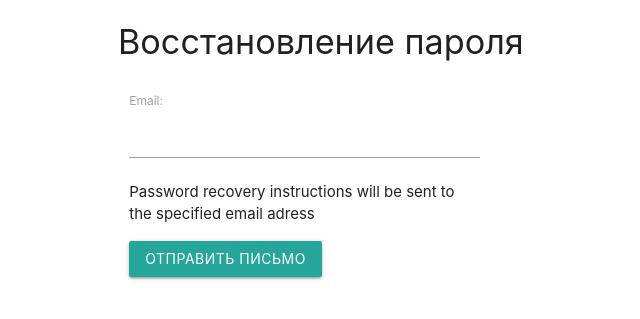
After one commit to polinabelova/ss_practice, a Django app: page /users/password-reset/ in a window 1280 px wide. The commit adds this page. Shown: the top 319 px of the page, without its empty margins (74-714 px from the left). Run offline with Django 4.2, Linux system fonts and the light colour scheme.

Commit message:
add email reset

```diff
--- a/users/forms.py
+++ b/users/forms.py
@@ -1,5 +1,6 @@
+# from xml.dom import ValidationErr
 from django import forms
-from django.contrib.auth.forms import UserCreationForm, AuthenticationForm
+from django.contrib.auth.forms import UserCreationForm, AuthenticationForm, PasswordResetForm
 from .models import User
 
 
@@ -11,3 +12,14 @@ class RegisterForm(UserCreationForm):
 
 class LoginForm(AuthenticationForm):
     username = forms.CharField(label='Email')
+
+
+class UserPasswordResetForm(PasswordResetForm):
+
+    def clean_email(self):
+        email = self.cleaned_data['email']
+        if not User.objects.filter(email=email, is_active=True).exists():
+            msg = ("There is no user registered with the specified E-Mail address.")
+            self.add_error('email', msg)
+
+        return email
--- a/users/templates/users/login.html
+++ b/users/templates/users/login.html
@@ -27,6 +27,10 @@
       <p>
         <a href="{%url 'register' %}" class="btn waves-effect waves-light">SignUp</a>
       </p>
+
+      <p>
+        <a href="{%url 'password_reset' %}" >Forgot password?</a>
+      </p>
     </div>
   </div>
 </body>
--- /dev/null
+++ b/users/templates/users/subject_password_reset_email.txt
@@ -0,0 +1 @@
+Восстановление пароля
--- /dev/null
+++ b/users/templates/users/user_password_reset.html
@@ -0,0 +1,38 @@
+<!DOCTYPE html>
+<html lang="en">
+
+<head>
+    <meta charset="UTF-8">
+    <meta http-equiv="X-UA-Compatible" content="IE=edge">
+    <meta name="viewport" content="width=device-width, initial-scale=1.0">
+    <link rel="stylesheet" href="https://cdnjs.cloudflare.com/ajax/libs/materialize/1.0.0/css/materialize.min.css">
+    <title>Document</title>
+</head>
+
+<body>
+
+    <div class="container">
+        <div col s3>
+            <h4>Восстановление пароля</h4>
+        </div>
+        {% block content %}
+
+        <div>
+            <form method="post">
+                <div class="row">
+                    <div class="col s5">
+                        {% csrf_token %}
+                        {{ form.as_p }}
+                        <p>Password recovery instructions will be sent to the specified email adress</p>
+                        <button class="btn waves-effect waves-light" type="submit">Отправить письмо</button>
+                    </div>
+                </div>
+            </form>
+
+        </div>
+
+        {% endblock %}
+    </div>
+</body>
+
+</html>
--- a/users/urls.py
+++ b/users/urls.py
@@ -13,5 +13,7 @@ urlpatterns = [
          UserConfirmEmailView.as_view(), name='confirm_email'),
     path('confirm-email-failed/', EmailConfirmationFailedView.as_view(),
          name='email_confirmation_failed'),
+    path('password-reset/', UserForgotPasswordView.as_view(), name='password_reset'),
+    path('set-new-password/<uidb64>/<token>/', UserPasswordResetConfirmView.as_view(), name='password_reset_confirm'),
 
 ]
--- a/users/views.py
+++ b/users/views.py
@@ -1,18 +1,19 @@
 from django.views import generic
 from django.shortcuts import render, redirect
 from django.views import View
-from .forms import RegisterForm, LoginForm
-from .choices import UserState
+from django.contrib.auth.forms import PasswordResetForm, SetPasswordForm
+from django.contrib.messages.views import SuccessMessageMixin
 from django.urls import reverse_lazy
 from django.views.generic.base import TemplateView
 from django.contrib.auth import views as auth_views
+from django.contrib.auth.views import PasswordResetView, PasswordResetConfirmView
 from django.core.mail import send_mail
 from django.utils.http import urlsafe_base64_encode, urlsafe_base64_decode
 from django.utils.encoding import force_bytes
 from .token import account_activation_token
 from .models import User
-
-
+from .choices import UserState
+from .forms import RegisterForm, LoginForm, UserPasswordResetForm
 # Create your views here.
 
 
@@ -57,8 +58,10 @@ class RegisterView(generic.CreateView):
         )
         return redirect('email_confirmation_sent')
 
+# Потверждение почты при авторизации
+# Проверка пользователя по токену
 
-# Проверка пользователя по токену
+
 class UserConfirmEmailView(View):
 
     def get(self, request, uidb64, token):
@@ -78,6 +81,7 @@ class UserConfirmEmailView(View):
             return redirect('email_confirmation_failed')
 
 
+# Успешная отправка письма для активации на почту
 class EmailConfirmationSentView(TemplateView):
     template_name = 'users/email_confirmation_sent.html'
 
@@ -85,6 +89,8 @@ class EmailConfirmationSentView(TemplateView):
         context = super().get_context_data(**kwargs)
         context['title'] = 'Письмо активации отправлено'
         return context
+
+# Ошибка проверки пользователя по токену
 
 
 class EmailConfirmationFailedView(TemplateView):
@@ -94,3 +100,37 @@ class EmailConfirmationFailedView(TemplateView):
         context = super().get_context_data(**kwargs)
         context['title'] = 'Ваш электронный адрес не активирован'
         return context
+
+# Восстановление пароля
+
+
+class UserForgotPasswordView(SuccessMessageMixin, PasswordResetView):
+    """
+    Представление по сбросу пароля по почте
+    """
+    form_class = UserPasswordResetForm
+    template_name = 'users/user_password_reset.html'
+    success_url = reverse_lazy('login')
+    # success_message = 'Письмо с инструкцией по восстановлению пароля отправлено на ваш email'
+    subject_template_name = 'users/subject_password_reset_email.txt'
+    email_template_name = 'users/acc_password_reset_email.html'
+
+    def get_context_data(self, **kwargs):
+        context = super().get_context_data(**kwargs)
+        context['title'] = 'Запрос на восстановление пароля'
+        return context
+
+
+class UserPasswordResetConfirmView(SuccessMessageMixin, PasswordResetConfirmView):
+    """
+    Представление установки нового пароля
+    """
+    form_class = SetPasswordForm
+    template_name = 'users/user_password_set.html'
+    success_url = reverse_lazy('login')
+    # success_message = 'Пароль успешно изменен. Можете авторизоваться на сайте.'
+
+    def get_context_data(self, **kwargs):
+        context = super().get_context_data(**kwargs)
+        context['title'] = 'Установить новый пароль'
+        return context
```
Also changed, not shown: users/templates/users/acc_password_reset_email.html (added, +14 -0 lines), users/templates/users/user_password_set.html (added, +37 -0 lines).
